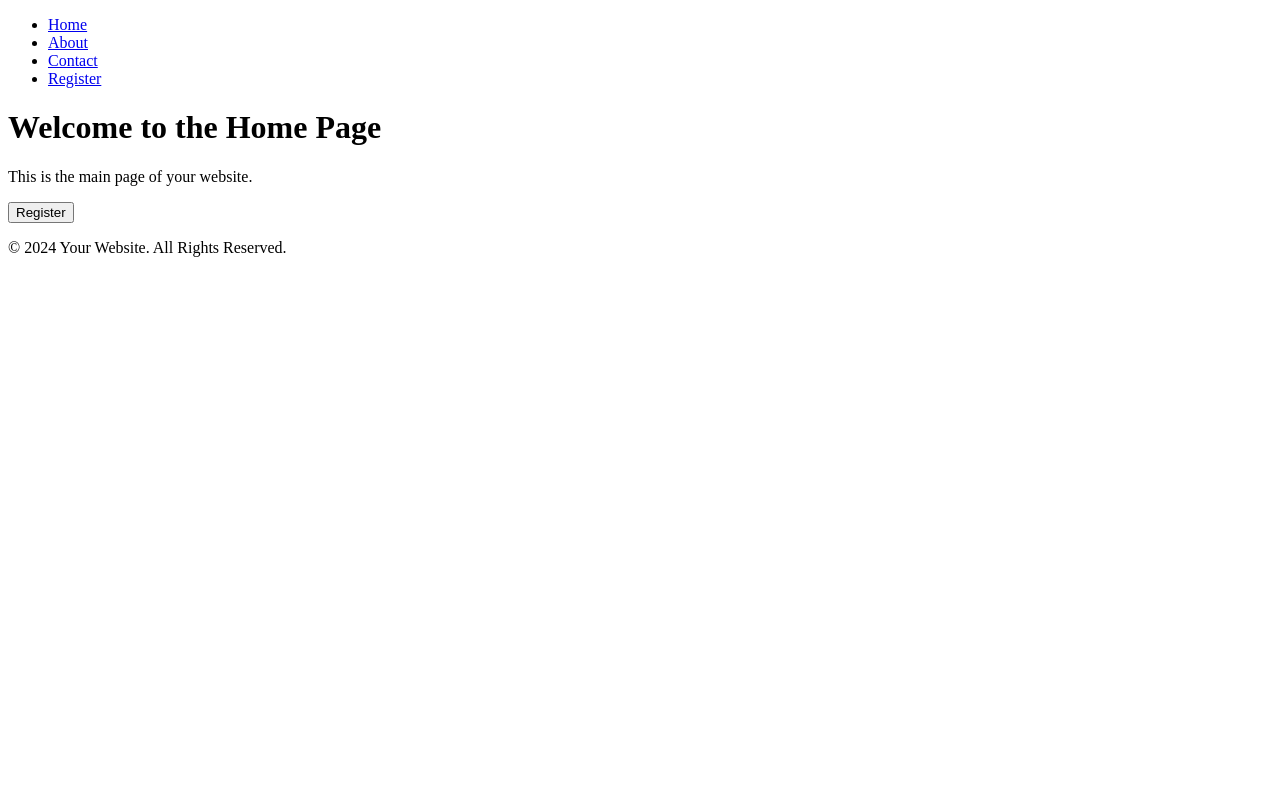
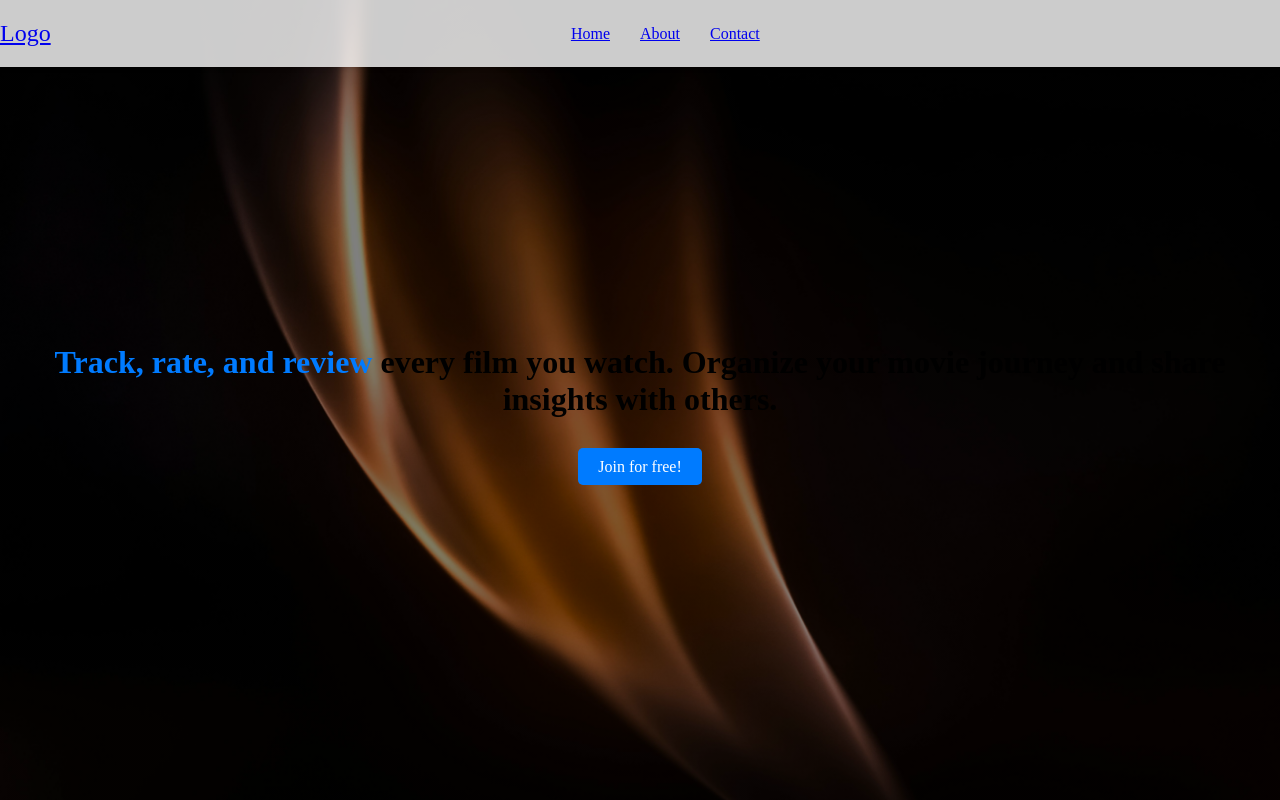
Before and after one commit to gabwowce/MovieLand-Web-App, a React (Create React App) app: page / in a window 1280 px wide. Shown: the top 800 px of the page. Built offline with nearby package versions, Linux system fonts and the light colour scheme.

Commit message:
papildymas

```diff
--- a/src/App.js
+++ b/src/App.js
@@ -4,6 +4,7 @@ import Header from './components/Header';
 import Footer from './components/Footer';
 import AppRoutes from './routes/AppRoutes';
 import RegisterPopup from './components/RegisterPopup';
+import './styles/main.css';
 
 function App() {
   const [isPopupOpen, setIsPopupOpen] = useState(false);
--- a/src/components/Header.js
+++ b/src/components/Header.js
@@ -1,19 +1,28 @@
 
 import React from 'react';
 import { Link } from 'react-router-dom';
+import '../styles/header.css';
+
 
 function Header({ openPopup }) {
   return (
+
     <header>
-      <nav>
-        <ul>
-          <li><Link to="/">Home</Link></li>
-          <li><Link to="/about">About</Link></li>
-          <li><Link to="/contact">Contact</Link></li>
-          <li><Link to="/register" onClick={openPopup}>Register</Link></li>
-        </ul>
-      </nav>
-    </header>
+
+    <nav class="navbar container">
+        <a class="logo"><Link to="/">Logo</Link></a>
+        <div class="menu">
+            <ul class="menu-inner">
+                <li class="menu-item"><a class="menu-link"><Link to="/">Home</Link></a></li>
+                <li class="menu-item"><a class="menu-link"><Link to="/about">About</Link></a></li>
+                <li class="menu-item"><a class="menu-link"><Link to="/contact">Contact</Link></a></li>
+            </ul>
+        </div>
+    </nav>
+    <h1><span class="review-tag-highlight">Track, rate, and review</span> every film you watch. Organize your movie journey and share insights with others.</h1>
+    <a class="header-register"><Link to="/register" onClick={openPopup}>Join for free!</Link></a>
+</header>
+
 
   );
 }
--- /dev/null
+++ b/src/styles/header.css
@@ -0,0 +1,100 @@
+/* Pagrindinis header stilius */
+html, body {
+    margin: 0;
+    padding: 0;
+    height: 100%; /* Užtikrina, kad kūno aukštis būtų 100% */
+}
+/* Pagrindinis header stilius */
+header {
+    position: relative;
+    display: flex;
+    flex-direction: column;
+    align-items: center;
+    justify-content: center;
+    min-height: 100vh;
+    width: 100vw;
+    text-align: center;
+    margin: 0;
+    overflow: hidden;
+    /* Pagrindinis gradientinis fonas */
+    background: linear-gradient(
+        rgba(0, 0, 0, 0.5),
+        rgba(0, 0, 0, 0.5)
+    ),
+    url('../assets/backgroud-1.jpg'); /* Nuoroda į paveikslėlį */
+    background-size: cover; /* Užtikrina, kad paveikslėlis užimtų visą elementą */
+    background-position: center; /* Centruoja paveikslėlį */
+    background-repeat: no-repeat; /* Neleidžia paveikslėliui kartotis */
+}
+
+/* Jei naudojate img tagą, pašalinkite jį arba pritaikykite šiuos stilius */
+.header-img {
+    display: none; /* Paslėpkite paveikslėlį, nes dabar jį nustatome kaip foną */
+}
+
+/* Navbar stilius */
+.navbar {
+    position: fixed;
+    top: 0;
+    left: 0;
+    width: 100%;
+    display: flex;
+    justify-content: space-between;
+    align-items: center;
+    padding: 20px 0;
+    background-color: rgba(255, 255, 255, 0.8); /* Šiek tiek skaidrumo, kad matytųsi fonas */
+    box-shadow: 0 2px 4px rgba(0, 0, 0, 0.1); /* Šiek tiek šešėlio */
+    z-index: 1000; /* Užtikrina, kad navbar būtų viršuje */
+}
+
+/* Kiti stiliai */
+.logo {
+    font-size: 1.5em;
+}
+
+.menu {
+    flex-grow: 1;
+}
+
+.menu-inner {
+    list-style: none;
+    padding: 0;
+    margin: 0;
+    display: flex;
+    justify-content: center;
+}
+
+.menu-item {
+    margin: 0 15px;
+}
+
+.menu-link {
+    text-decoration: none;
+    color: #000;
+}
+
+h1 {
+    font-size: 2em;
+    margin: 20px 0;
+}
+
+.review-tag-highlight {
+    font-weight: bold;
+    color: #007bff;
+}
+
+.header-register {
+    margin-top: 20px;
+}
+
+.header-register a {
+    text-decoration: none;
+    background-color: #007bff;
+    color: #fff;
+    padding: 10px 20px;
+    border-radius: 5px;
+}
+
+.header-register a:hover {
+    background-color: #0056b3;
+}
--- /dev/null
+++ b/src/styles/main.css
@@ -0,0 +1,5 @@
+html, body {
+    margin: 0;
+    padding: 0;
+    height: 100%; /* Užtikrina, kad kūno aukštis būtų 100% */
+}
```
Also changed, not shown: src/assets/backgroud-1.jpg (added).
